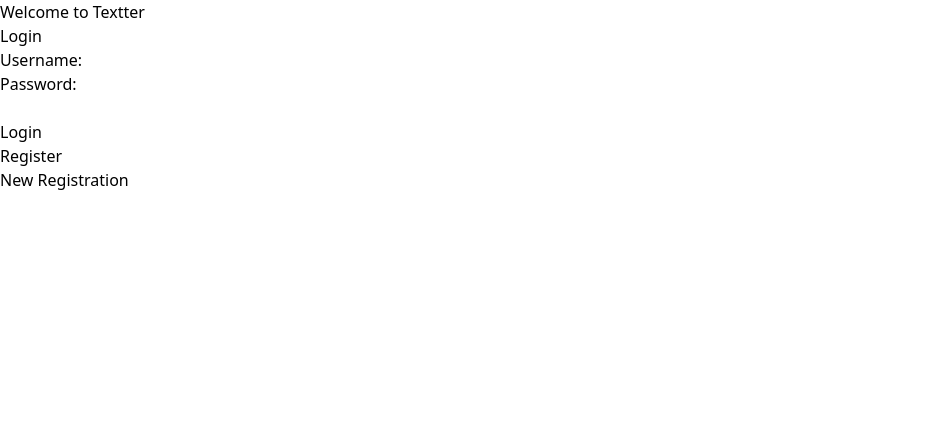
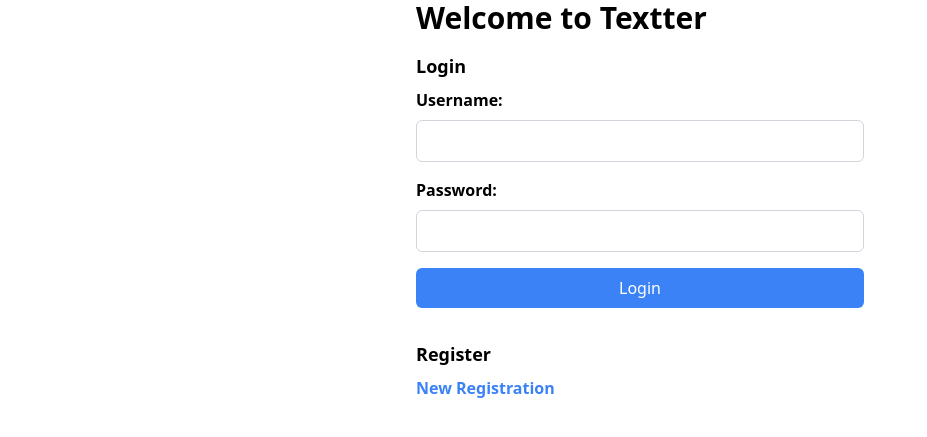
Before and after one commit to mitsu3s/textter, a Flask app: page / in a window 1280 px wide. Shown: the top 437 px of the page, without its empty margins (0-927 px from the left). Run offline with Flask 3, Linux system fonts and the light colour scheme.

Commit message:
Redesign of login page

```diff
--- a/static/dist/css/output.css
+++ b/static/dist/css/output.css
@@ -519,3 +519,113 @@ video {
 .static {
   position: static;
 }
+
+.mx-auto {
+  margin-left: auto;
+  margin-right: auto;
+}
+
+.mb-2 {
+  margin-bottom: 0.5rem;
+}
+
+.mb-4 {
+  margin-bottom: 1rem;
+}
+
+.mb-8 {
+  margin-bottom: 2rem;
+}
+
+.block {
+  display: block;
+}
+
+.w-full {
+  width: 100%;
+}
+
+.max-w-md {
+  max-width: 28rem;
+}
+
+.rounded-md {
+  border-radius: 0.375rem;
+}
+
+.border {
+  border-width: 1px;
+}
+
+.border-gray-300 {
+  --tw-border-opacity: 1;
+  border-color: rgb(209 213 219 / var(--tw-border-opacity));
+}
+
+.bg-blue-500 {
+  --tw-bg-opacity: 1;
+  background-color: rgb(59 130 246 / var(--tw-bg-opacity));
+}
+
+.px-3 {
+  padding-left: 0.75rem;
+  padding-right: 0.75rem;
+}
+
+.px-4 {
+  padding-left: 1rem;
+  padding-right: 1rem;
+}
+
+.py-2 {
+  padding-top: 0.5rem;
+  padding-bottom: 0.5rem;
+}
+
+.text-3xl {
+  font-size: 1.875rem;
+  line-height: 2.25rem;
+}
+
+.text-lg {
+  font-size: 1.125rem;
+  line-height: 1.75rem;
+}
+
+.font-bold {
+  font-weight: 700;
+}
+
+.text-blue-500 {
+  --tw-text-opacity: 1;
+  color: rgb(59 130 246 / var(--tw-text-opacity));
+}
+
+.text-white {
+  --tw-text-opacity: 1;
+  color: rgb(255 255 255 / var(--tw-text-opacity));
+}
+
+.hover\:bg-blue-600:hover {
+  --tw-bg-opacity: 1;
+  background-color: rgb(37 99 235 / var(--tw-bg-opacity));
+}
+
+.hover\:underline:hover {
+  text-decoration-line: underline;
+}
+
+.focus\:border-blue-500:focus {
+  --tw-border-opacity: 1;
+  border-color: rgb(59 130 246 / var(--tw-border-opacity));
+}
+
+.focus\:outline-none:focus {
+  outline: 2px solid transparent;
+  outline-offset: 2px;
+}
+
+.focus\:ring-blue-500:focus {
+  --tw-ring-opacity: 1;
+  --tw-ring-color: rgb(59 130 246 / var(--tw-ring-opacity));
+}
--- a/templates/login.html
+++ b/templates/login.html
@@ -11,21 +11,45 @@
         <title>Login</title>
     </head>
     <body>
-        <h1>Welcome to Textter</h1>
-        <h2>Login</h2>
-        <form action="/login" method="post">
-            <label for="username">Username:</label>
-            <input type="text" id="username" name="username" required />
-            <br />
-            <label for="password">Password:</label>
-            <input type="password" id="password" name="password" required />
-            <br /><br />
-            <input type="submit" value="Login" />
-        </form>
-        <h2>Register</h2>
-        <!-- <form action="/register" method="get">
-        <input type="submit" value="Register">
-    </form> -->
-        <a href="/register">New Registration</a>
+        <div class="w-full max-w-md mx-auto">
+            <h1 class="text-3xl font-bold mb-4">Welcome to Textter</h1>
+            <h2 class="text-lg font-bold mb-2">Login</h2>
+            <form action="/login" method="post" class="mb-8">
+                <div class="mb-4">
+                    <label for="username" class="block font-bold mb-2"
+                        >Username:</label
+                    >
+                    <input
+                        type="text"
+                        id="username"
+                        name="username"
+                        class="w-full px-3 py-2 border border-gray-300 rounded-md focus:outline-none focus:ring-blue-500 focus:border-blue-500"
+                        required
+                    />
+                </div>
+                <div class="mb-4">
+                    <label for="password" class="block font-bold mb-2"
+                        >Password:</label
+                    >
+                    <input
+                        type="password"
+                        id="password"
+                        name="password"
+                        class="w-full px-3 py-2 border border-gray-300 rounded-md focus:outline-none focus:ring-blue-500 focus:border-blue-500"
+                        required
+                    />
+                </div>
+                <button
+                    type="submit"
+                    class="w-full bg-blue-500 text-white py-2 px-4 rounded-md hover:bg-blue-600"
+                >
+                    Login
+                </button>
+            </form>
+            <h2 class="text-lg font-bold mb-2">Register</h2>
+            <a href="/register" class="text-blue-500 font-bold hover:underline"
+                >New Registration</a
+            >
+        </div>
     </body>
 </html>
```
